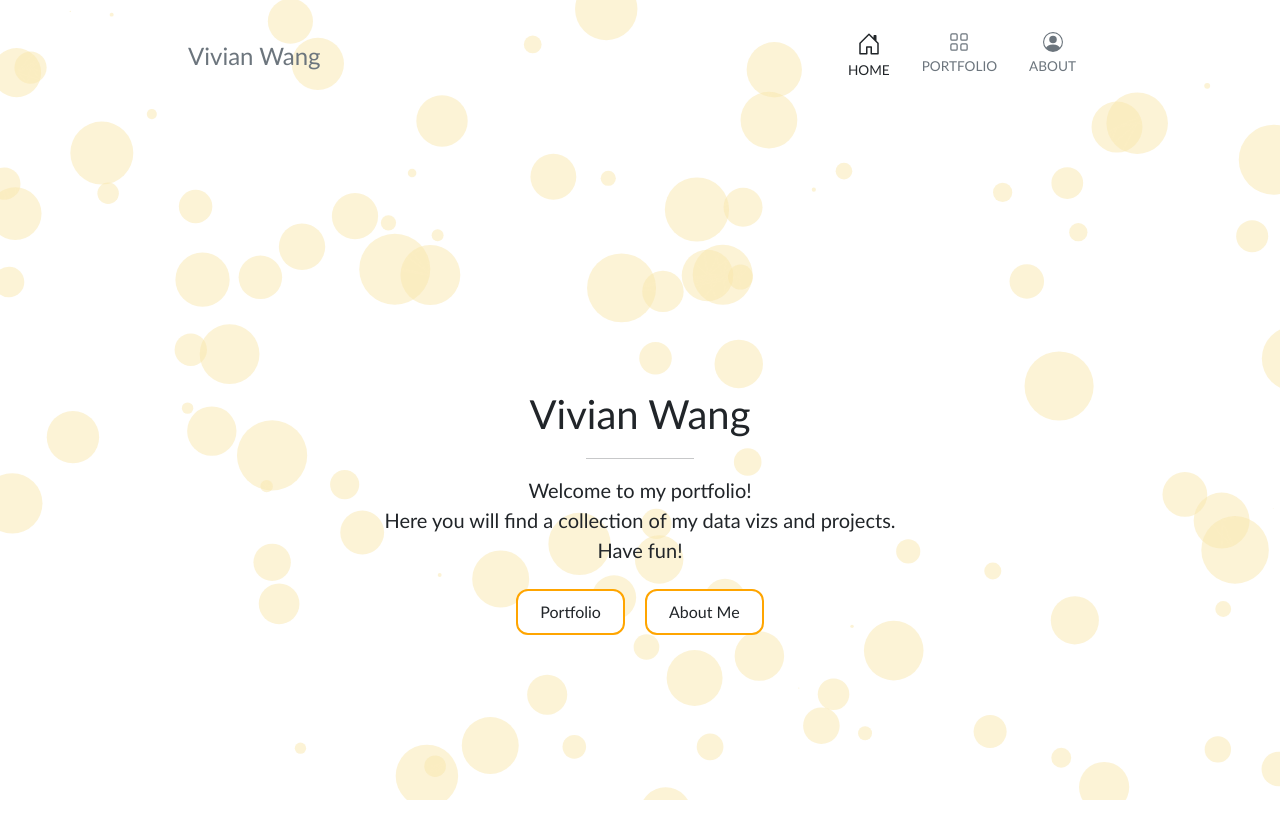
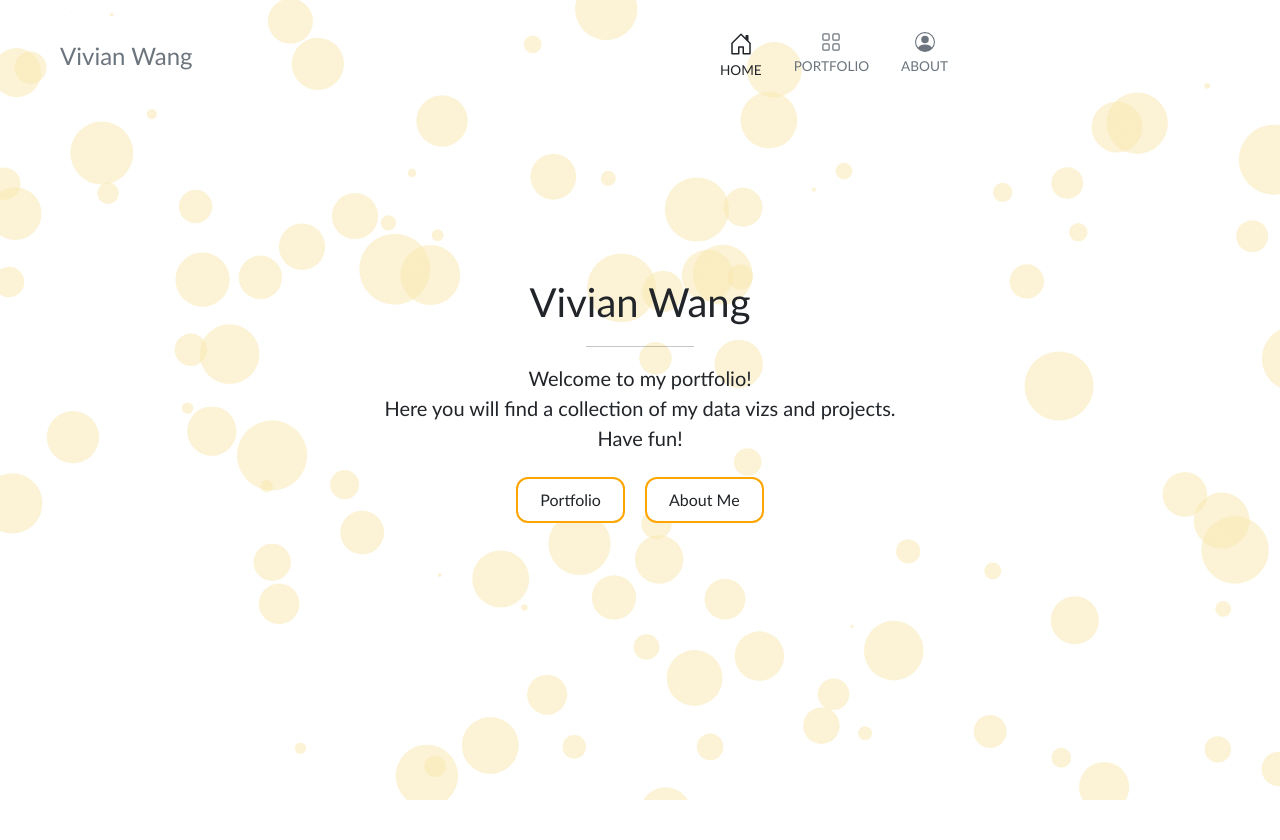
Before and after one commit to ywang7-vivian/Digital-Portfolio, a Flask app: page / in a window 1280 px wide. Shown: the top 840 px of the page. After the commit the page ends 800 px from the top, so only its background shows below. Run offline with Flask 2, Linux system fonts and the light colour scheme; some libraries are stand-ins or nearby versions.

Commit message:
adjust index page

```diff
--- a/templates/index.html
+++ b/templates/index.html
@@ -47,7 +47,7 @@
       </symbol>
 </svg>
 
-    <div style="width:80%;margin-left: auto;margin-right:auto;">
+    <div style="width:80%;margin-left: auto;margin-right:auto;position:fixed">
         <header class="d-none d-sm-none d-md-block">
             <div class="mx-5 py-4">
                 <div class="container">
```
